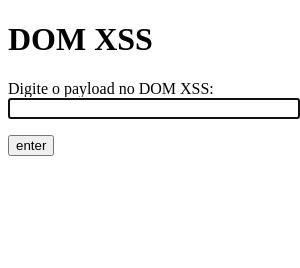
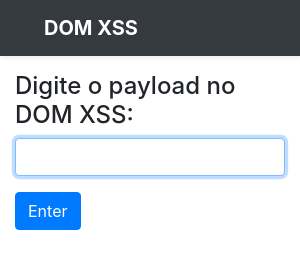
Before and after one commit to luis-knack/vulnerable-electron-application, an Electron app: page nodeIntegrationRce.html in a window 300 px wide. Drawn offline with nearby package versions, Linux system fonts and the light colour scheme.

Commit message:
estilizando

```diff
--- a/nodeIntegrationRce.html
+++ b/nodeIntegrationRce.html
@@ -1,26 +1,40 @@
 <!DOCTYPE html>
 <html lang="en">
+
 <head>
+    <link rel="stylesheet" href="https://stackpath.bootstrapcdn.com/bootstrap/4.3.1/css/bootstrap.min.css"
+        integrity="sha384-ggOyR0iXCbMQv3Xipma34MD+dH/1fQ784/j6cY/iJTQUOhcWr7x9JvoRxT2MZw1T" crossorigin="anonymous">
     <title>DOM XSS</title>
 </head>
+
 <body>
-
-    <h1>DOM XSS</h1>
-    <form>
-        <div>
-            <label>Digite o payload no DOM XSS:</label>
-            <br/>
-            <input type="text" style="width:100%"  id="payload" autofocus>
-            <p id="reflected"></p>
+    <header>
+        <div class="navbar navbar-dark bg-dark shadow-sm">
+            <a href="#" class="navbar-brand d-flex align-items-left">
+                <svg xmlns="http://www.w3.org/2000/svg" width="20" height="20" viewBox="0 0 24 24" fill="none"
+                    stroke="currentColor" stroke-width="2" stroke-linecap="round" stroke-linejoin="round" class="mr-2">
+                </svg>
+                <strong>DOM XSS</strong>
+            </a>
         </div>
-        <button type="submit" onclick="dom_xss()">enter</button>
-    </form>
-
+    </header>
+    <div class="container mt-3">
+        <form>
+            <div class="form-group row">
+                <div class="col-sm-10">
+                    <h4>Digite o payload no DOM XSS:</h4>
+                    <input type="text" id="payload" autofocus class="form-control">
+                </div>
+            </div>
+            <button type="submit" class="btn btn-primary" onclick="dom_xss()">Enter</button>
+        </form>
+    </div>
     <script>
-        function dom_xss(){
+        function dom_xss() {
             document.write(document.getElementById("payload").value)
         }
     </script>
 
 </body>
+
 </html>
```
